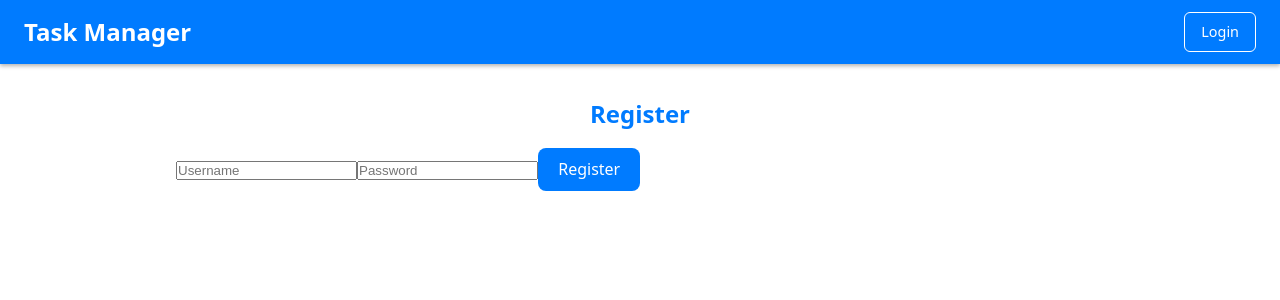
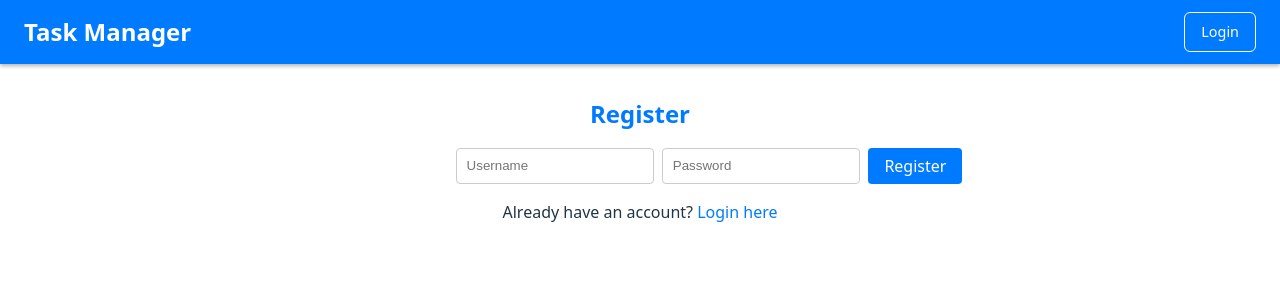
Before and after one commit to Amine-UrMenToR/task-manager, a React (Vite) app in the folder frontend/: page /register in a window 1280 px wide. Shown: the top 300 px of the page. Built offline with nearby package versions, Linux system fonts and the light colour scheme.

Commit message:
feat(auth): add RegisterPage and route

```diff
--- a/frontend/src/pages/RegisterPage.jsx
+++ b/frontend/src/pages/RegisterPage.jsx
@@ -1,41 +1,64 @@
-// src/pages/RegisterPage.jsx
 import { useState } from 'react';
 import axios from '../api/axios';
-import { useNavigate } from 'react-router-dom';
+import { useNavigate, Link } from 'react-router-dom';
 import { toast } from 'react-toastify';
 
 export default function RegisterPage() {
   const [creds, setCreds] = useState({ username: '', password: '' });
-  const nav = useNavigate();
+  const navigate = useNavigate();
 
   const handleSubmit = async e => {
     e.preventDefault();
     try {
       await axios.post('/auth/register', creds);
-      toast.success('Account created! Please log in.');
-      nav('/login');
+      toast.success('Registered successfully! You can now log in.');
+      navigate('/login');
     } catch (err) {
+      console.error(err);
+      // backend returns 400 if username exists
       toast.error(err.response?.data || 'Registration failed');
     }
   };
 
   return (
-    <form onSubmit={handleSubmit}>
-      <h2>Register</h2>
+    <div className="container" style={{ maxWidth: '400px', marginTop: '2rem' }}>
+      <h2 style={{ color: '#007bff', textAlign: 'center' }}>Register</h2>
+      <form onSubmit={handleSubmit} style={{ display: 'flex', gap: '0.5rem' }}>
         <input
+          type="text"
           name="username"
           placeholder="Username"
+          value={creds.username}
+          onChange={e => setCreds({ ...creds, username: e.target.value })}
           required
-        onChange={e => setCreds({ ...creds, username: e.target.value })}
+          style={{ flex: 1, padding: '0.6rem', borderRadius: '4px', border: '1px solid #ccc' }}
         />
         <input
           type="password"
           name="password"
           placeholder="Password"
+          value={creds.password}
+          onChange={e => setCreds({ ...creds, password: e.target.value })}
           required
-        onChange={e => setCreds({ ...creds, password: e.target.value })}
+          style={{ flex: 1, padding: '0.6rem', borderRadius: '4px', border: '1px solid #ccc' }}
         />
-      <button type="submit">Register</button>
+        <button
+          type="submit"
+          style={{
+            backgroundColor: '#007bff',
+            color: '#fff',
+            border: 'none',
+            borderRadius: '4px',
+            padding: '0 1rem',
+            fontWeight: 500,
+          }}
+        >
+          Register
+        </button>
       </form>
+      <p style={{ marginTop: '1rem', textAlign: 'center' }}>
+        Already have an account? <Link to="/login">Login here</Link>
+      </p>
+    </div>
   );
 }
```
Lines whose indentation alone changed are shown as unchanged.
